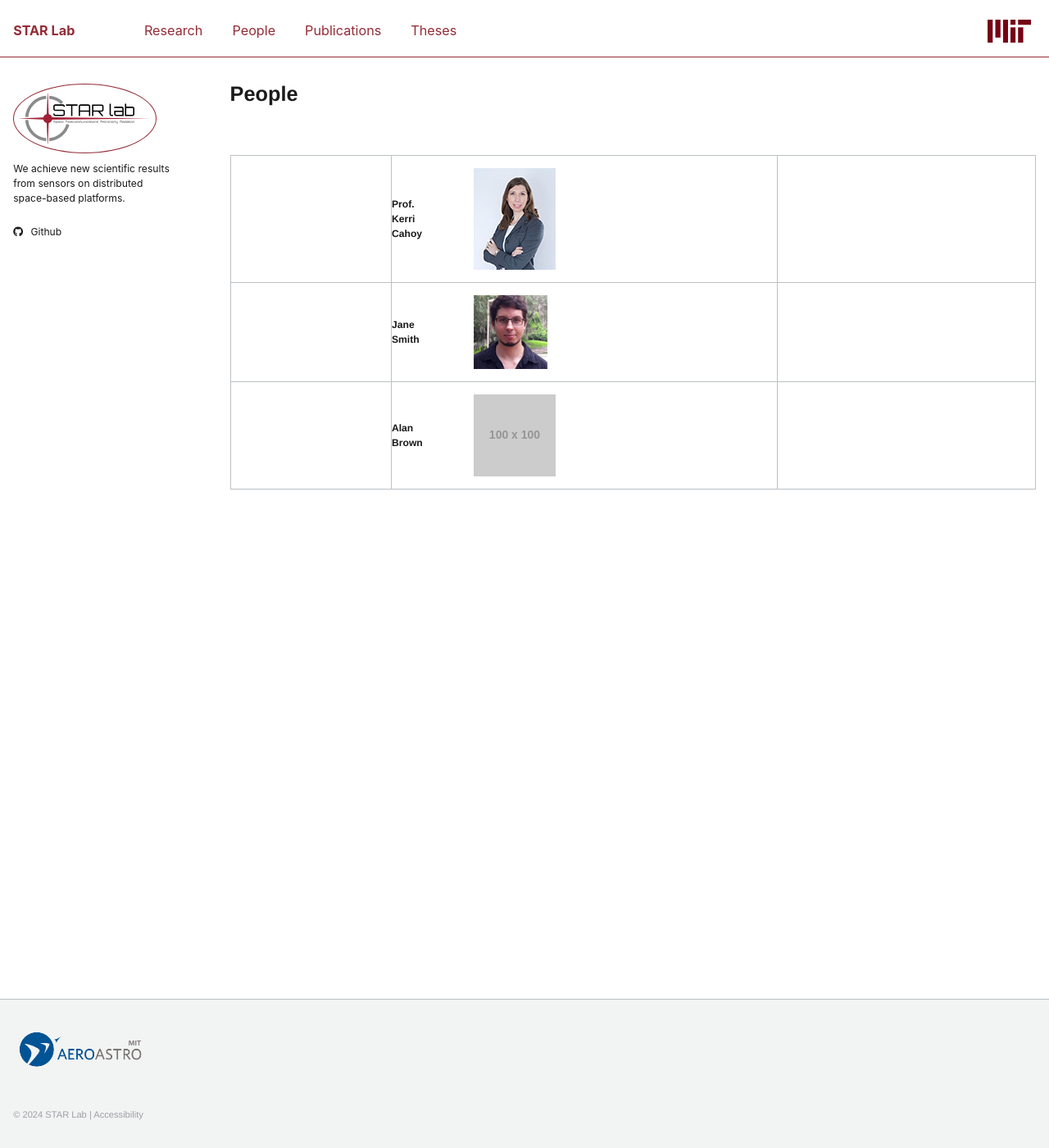
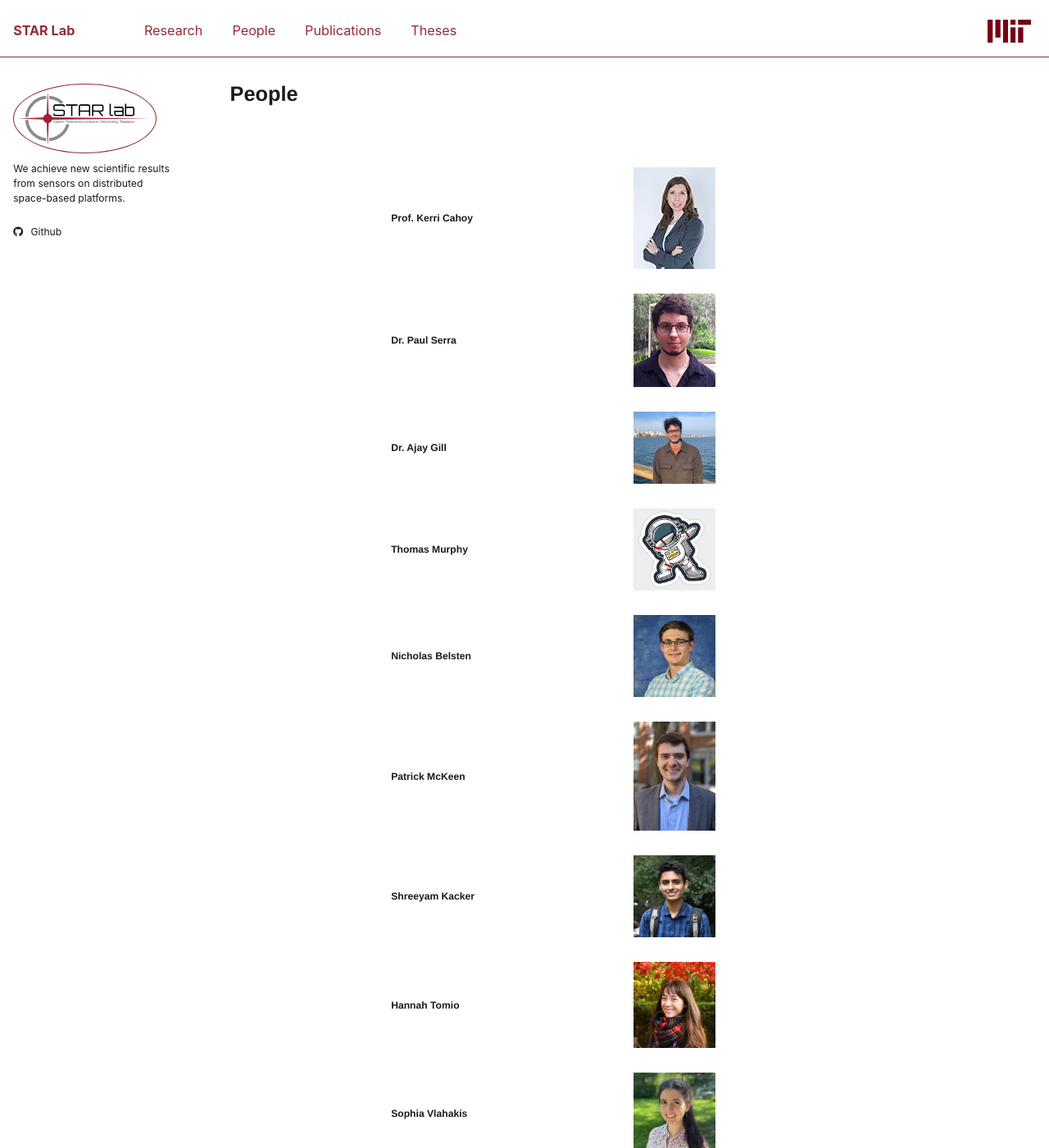
Before and after one commit to MIT-STARLab/mit-starlab.github.io, a Jekyll site: the page built from _pages/people.html, in a window 1280 px wide and 1400 px high. Shown: the whole window at 82% size. Built offline with Jekyll 4.4.1, drawn with Linux system fonts in a browser that asks for light colours; some of the changed text lies outside the part shown.

Commit message:
Members added to people page

```diff
--- a/_pages/people.html
+++ b/_pages/people.html
@@ -14,30 +14,34 @@
     <title>People Directory</title>
     <style>
         table {
-            /* border-collapse: collapse; */
+            border-collapse: collapse;
             width: 100%;
-            /* border: none; */
+            border: none;
         }
         td {
-            /* border: none; */
-            padding: 15px 100px;
-            /* padding: 100px; Reduced padding to bring text closer to the images */
-            vertical-align: center; /* Vertically centers the content */
+            border: none;
+            padding: 15px 8px;
+            text-align: center; /* Horizontally center content in all cells */
+            vertical-align: middle; /* Vertically centers the content */
         }
         .name-column {
             /* text-align: center-right; */
             /* position: relative; */
             padding-left: 20%;
-            text-align: center; /* Keep text left-aligned within its adjusted position */
+            /* text-align: center; */
             font-weight: bold;
             width: 20%; /* Adjust width as needed */
+            white-space: nowrap; /* Prevents text from wrapping to the next line */
         }
         .image-column img {
-            display: block;
-            text-align: center; /* Keep text left-aligned within its adjusted position */
+            display: inline-block;
+            text-align: center;
             /* margin: 0 auto; */
-            max-width: 220px; /* Set a maximum width for the images */
+            max-width: 100px; /* Set a maximum width for the images */
             height: auto; /* Maintain aspect ratio */
+        }
+        .blank-column {
+            max-width: 100px; /* Set a maximum width for the images */
         }
     </style>
 </head>
@@ -53,13 +57,88 @@
 
         </tr>
         <tr>
-            <td class ="name-column"><strong>Jane Smith</strong></td>
-            <td class ="image-column"><img src="{{ base_path }}/images/headshots/small_paulserra.png" alt="Paul Serra"></td>
+            <td class ="name-column"><strong>Dr. Paul Serra</strong></td>
+            <td class ="image-column"><img src="{{ base_path }}/images/headshots/paulserra.png" alt="Paul Serra"></td>
             <td></td>
         </tr>
         <tr>
-            <td class ="name-column"><strong>Alan Brown</strong></td>
-            <td class ="image-column"><img src="https://via.placeholder.com/100" alt="Alan Brown"></td>
+            <td class ="name-column"><strong>Dr. Ajay Gill</strong></td>
+            <td class ="image-column"><img src="{{ base_path }}/images/headshots/ajay.jpg" alt="Paul Serra"></td>
+            <td></td>
+        </tr>
+        <tr>
+            <td class ="name-column"><strong>Thomas Murphy</strong></td>
+            <td class ="image-column"><img src="{{ base_path }}/images/headshots/astronaut-clipart-cute-9.jpg" alt="Paul Serra"></td>
+            <td></td>
+        </tr>
+        <tr>
+            <td class ="name-column"><strong>Nicholas Belsten</strong></td>
+            <td class ="image-column"><img src="{{ base_path }}/images/headshots/Nick_Belsten.jpg" alt="Paul Serra"></td>
+            <td></td>
+        </tr>
+        <tr>
+            <td class ="name-column"><strong>Patrick McKeen</strong></td>
+            <td class ="image-column"><img src="{{ base_path }}/images/headshots/Patrick_small.jpeg" alt="Paul Serra"></td>
+            <td></td>
+        </tr>
+        <tr>
+            <td class ="name-column"><strong>Shreeyam Kacker</strong></td>
+            <td class ="image-column"><img src="{{ base_path }}/images/headshots/ShreeyamKacker.JPG" alt="Paul Serra"></td>
+            <td></td>
+        </tr>
+        <tr>
+            <td class ="name-column"><strong>Hannah Tomio</strong></td>
+            <td class ="image-column"><img src="{{ base_path }}/images/headshots/HannahTomio.JPG" alt="Paul Serra"></td>
+            <td></td>
+        </tr>
+        <tr>
+            <td class ="name-column"><strong>Sophia Vlahakis</strong></td>
+            <td class ="image-column"><img src="{{ base_path }}/images/headshots/SophiaVlahakis.jpg" alt="Paul Serra"></td>
+            <td></td>
+        </tr>
+        <tr>
+            <td class ="name-column"><strong>Mary Dahl</strong></td>
+            <td class ="image-column"><img src="{{ base_path }}/images/headshots/MaryDahl.jpg" alt="Paul Serra"></td>
+            <td></td>
+        </tr>
+        <tr>
+            <td class ="name-column"><strong>Samantha Hasler</strong></td>
+            <td class ="image-column"><img src="{{ base_path }}/images/headshots/SamanthaHasler.jpg" alt="Paul Serra"></td>
+            <td></td>
+        </tr>
+        <tr>
+            <td class ="name-column"><strong>Alex Meredith</strong></td>
+            <td class ="image-column"><img src="{{ base_path }}/images/headshots/alex.jpg" alt="Alex Meredith"></td>
+            <td></td>
+        </tr>
+        <tr>
+            <td class ="name-column"><strong>Maddie Garcia</strong></td>
+            <td class ="image-column"><img src="{{ base_path }}/images/headshots/maddieg.png" alt="Paul Serra"></td>
+            <td></td>
+        </tr>
+        <tr>
+            <td class ="name-column"><strong>Mason Black</strong></td>
+            <td class ="image-column"><img src="{{ base_path }}/images/headshots/mason.png" alt="Paul Serra"></td>
+            <td></td>
+        </tr>
+        <tr>
+            <td class ="name-column"><strong>Humberto Caldelas</strong></td>
+            <td class ="image-column"><img src="{{ base_path }}/images/headshots/astronaut-clipart-cute-9.jpg" alt="Paul Serra"></td>
+            <td></td>
+        </tr>
+        <tr>
+            <td class ="name-column"><strong>Christine Page</strong></td>
+            <td class ="image-column"><img src="{{ base_path }}/images/headshots/christine_page.jpg" alt="Paul Serra"></td>
+            <td></td>
+        </tr>
+        <tr>
+            <td class ="name-column"><strong>Katherine Chun</strong></td>
+            <td class ="image-column"><img src="{{ base_path }}/images/headshots/KCHUN.jpg" alt="Paul Serra"></td>
+            <td></td>
+        </tr>
+        <tr>
+            <td class ="name-column"><strong>Leonardo Gallo</strong></td>
+            <td class ="image-column"><img src="{{ base_path }}/images/headshots/leo.jpeg" alt="Paul Serra"></td>
             <td></td>
         </tr>
     </table>
```
Also changed, not shown: images/headshots/alex.jpg (renamed from images/headshots/IMG_2850.jpg), images/headshots/christine_page.jpg (renamed from images/headshots/2019_october17_christinepage_C2-11.jpg), 1 other file.
